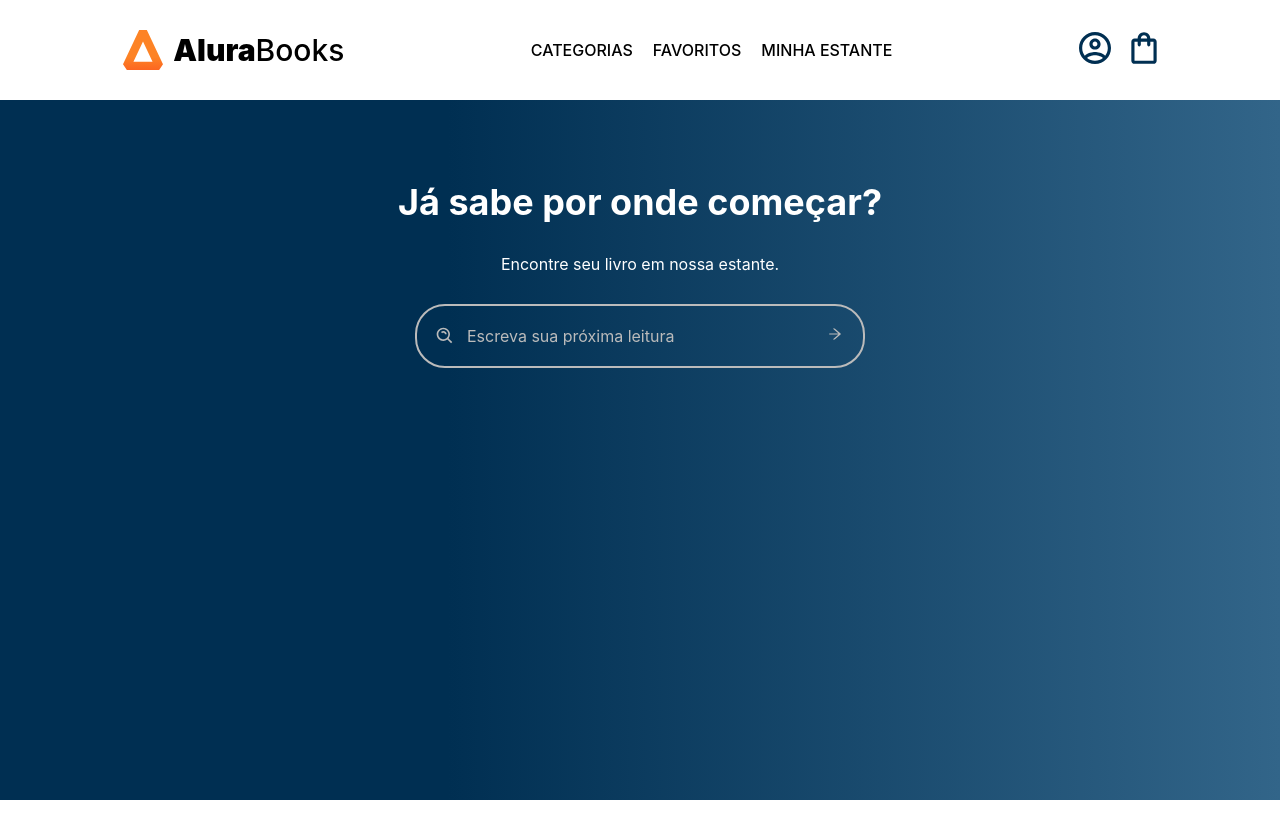
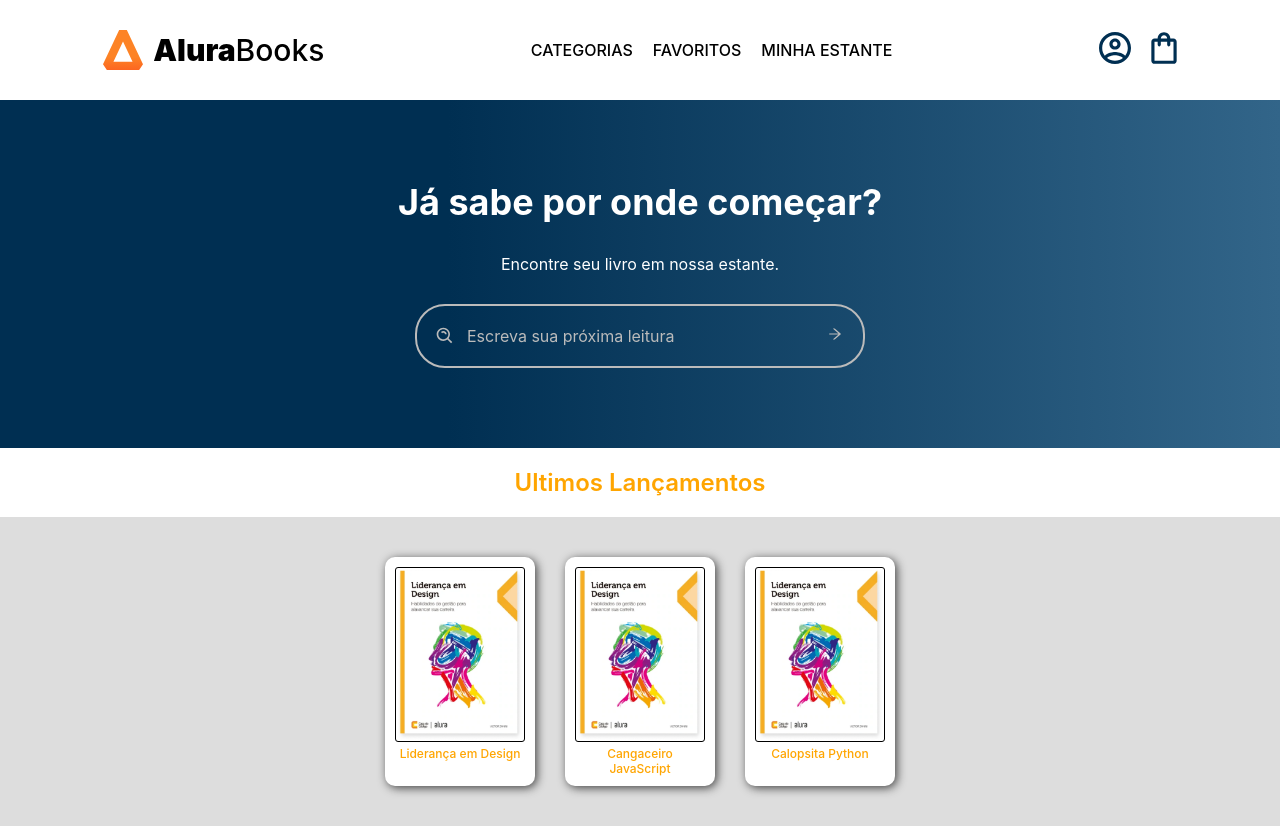
Before and after one commit to Luca-Ferri-Paschoal/Alura-Books-React, a React (Create React App) app: page / in a window 1280 px wide. Before the commit the page ends 800 px from the top, so only its background shows below. Built offline with nearby package versions, Linux system fonts and the light colour scheme.

Commit message:
Criando componente ListaCardLivros e UltimosLancamentos

```diff
--- a/src/App.js
+++ b/src/App.js
@@ -1,9 +1,10 @@
 import Cabecalho from './components/Cabecalho';
 import Pesquisa from './components/Pesquisa';
+import UltimosLancamentos from './components/UltimosLancamentos';
 import styled from 'styled-components';
 
 const AppContainer = styled.div`
-  width: 100vw;
+  width: 100%;
   min-height: 100vh;
   background-image: linear-gradient(
     90deg,
@@ -17,6 +18,12 @@ function App() {
     <AppContainer >
       <Cabecalho />
       <Pesquisa />
+      <UltimosLancamentos
+        css={{
+          color: '#ffa500',
+          backgroundColor: '#ddd',
+        }}
+      />
     </AppContainer>
   );
 }
--- a/src/components/Cabecalho/Cabecalho.js
+++ b/src/components/Cabecalho/Cabecalho.js
@@ -6,7 +6,8 @@ import styled from 'styled-components';
 
 const CabecalhoContainer = styled.header`
     background-color: #fff;
-    padding: 30px;
+    height: 100px;
+    width: 100%;
     display: flex;
     align-items: center;
     justify-content: space-around;
--- a/src/components/CardLivro/CardLivro.js
+++ b/src/components/CardLivro/CardLivro.js
@@ -2,11 +2,12 @@ import styled from 'styled-components';
 
 const LivroContainer = styled.div`
     background-color: #fff;
-    color: #000;
+    color: inherit;
     display: inline-block;
     padding: 10px;
     width: 150px;
     border-radius: 10px;
+    box-shadow: 2px 2px 10px 0 #444;
 
     img {
         width: 100%;
@@ -17,6 +18,7 @@ const LivroContainer = styled.div`
     h4 {
         font-size: 12px;
         text-align: center;
+        font-weight: 500;
     }
 
     :hover {
--- /dev/null
+++ b/src/components/ListaCardLivros/ListaCardLivros.js
@@ -0,0 +1,24 @@
+import CardLivro from '../CardLivro';
+import styled from 'styled-components';
+
+const ListaCardLivrosContainer = styled.div`
+    padding: 40px;
+    display: flex;
+    gap: 30px;
+    justify-content: center;
+`;
+
+export const ListaCardLivros = ({ livros }) => {
+    return (
+        <ListaCardLivrosContainer>
+            {
+                livros.map((livro, index) => {
+                    return <CardLivro
+                        key={index}
+                        livro={livro}
+                    />
+                })
+            }
+        </ListaCardLivrosContainer>
+    );
+};
--- /dev/null
+++ b/src/components/ListaCardLivros/index.js
@@ -0,0 +1,3 @@
+import { ListaCardLivros } from './ListaCardLivros.js';
+
+export default ListaCardLivros;
--- a/src/components/Pesquisa/Pesquisa.js
+++ b/src/components/Pesquisa/Pesquisa.js
@@ -2,13 +2,13 @@ import styled from 'styled-components';
 import { AiOutlineArrowRight } from 'react-icons/ai'
 import { BiSearchAlt } from 'react-icons/bi'
 import { useState } from 'react';
-import CardLivro from '../CardLivro';
 import { filtraLivros } from './functions';
+import ListaCardLivros from '../ListaCardLivros';
 
 const PesquisaContainer = styled.div`
     max-width: 600px;
     margin: 0 auto;
-    padding: 80px 0;
+    padding: 80px 0 0;
     display: flex;
     align-items: center;
     flex-direction: column;
@@ -126,14 +126,9 @@ export const Pesquisa = props => {
                 </form>
             </PesquisaContainer>
             <ResultadoContainer>
-                {
-                    livros.map((livro, index) => {
-                        return <CardLivro
-                            key={index}
-                            livro={livro}
-                        />
-                    })
-                }
+                <ListaCardLivros
+                    livros={livros}
+                />
             </ResultadoContainer>
         </section>
     );
--- /dev/null
+++ b/src/components/UltimosLancamentos/UltimosLancamentos.js
@@ -0,0 +1,30 @@
+import { livros } from './dadosUltimosLancamentos';
+import styled from 'styled-components';
+import ListaCardLivros from '../ListaCardLivros';
+
+const UltimosLancamentosContainer = styled.section`
+    width: 100%;
+    box-sizing: border-box;
+
+    h2 {
+        font-size: 24px;
+        font-weight: 600;
+        text-align: center;
+        padding: 20px;
+        background-color: #FFF;
+    }
+`;
+
+export const UltimosLancamentos = props => {
+    const cssContainer = props.css;
+    console.log(cssContainer);
+
+    return (
+        <UltimosLancamentosContainer style={cssContainer}>
+            <h2>Ultimos Lançamentos</h2>
+            <ListaCardLivros
+                livros={livros}
+            />
+        </UltimosLancamentosContainer>
+    );
+};
--- /dev/null
+++ b/src/components/UltimosLancamentos/dadosUltimosLancamentos.js
@@ -0,0 +1,23 @@
+import livro from '../../imgs/livro.png';
+import { v4 as uuidv4 } from 'uuid';
+
+export const livros = [
+    {
+        nome: 'Liderança em Design',
+        id: uuidv4(),
+        src: livro,
+        alt: 'Capa do livro',
+    },
+    {
+        nome: 'Cangaceiro JavaScript',
+        id: uuidv4(),
+        src: livro,
+        alt: 'Capa do livro',
+    },
+    {
+        nome: 'Calopsita Python',
+        id: uuidv4(),
+        src: livro,
+        alt: 'Capa do livro',
+    },
+];
--- /dev/null
+++ b/src/components/UltimosLancamentos/index.js
@@ -0,0 +1,3 @@
+import { UltimosLancamentos } from './UltimosLancamentos.js';
+
+export default UltimosLancamentos;
```
